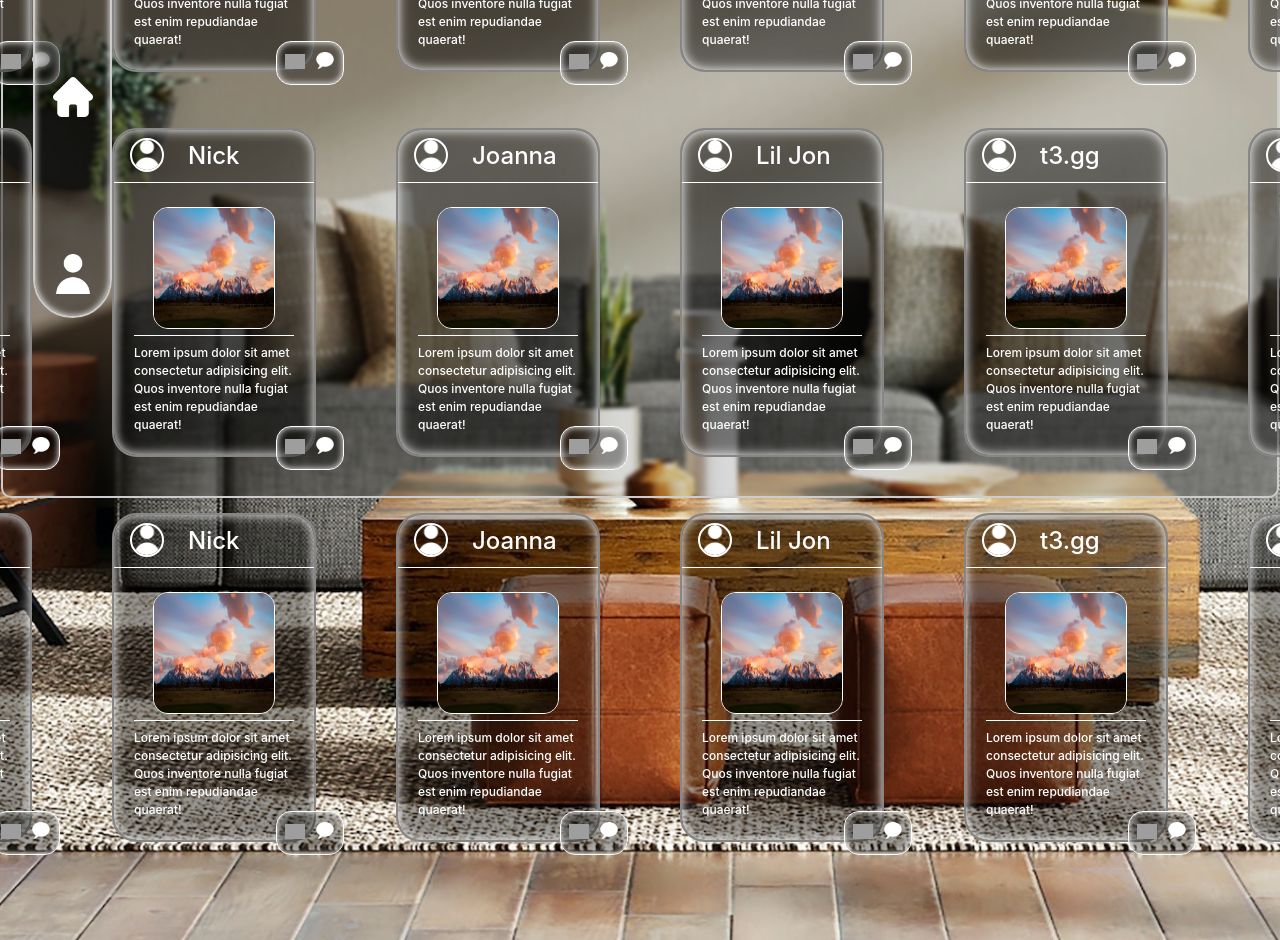
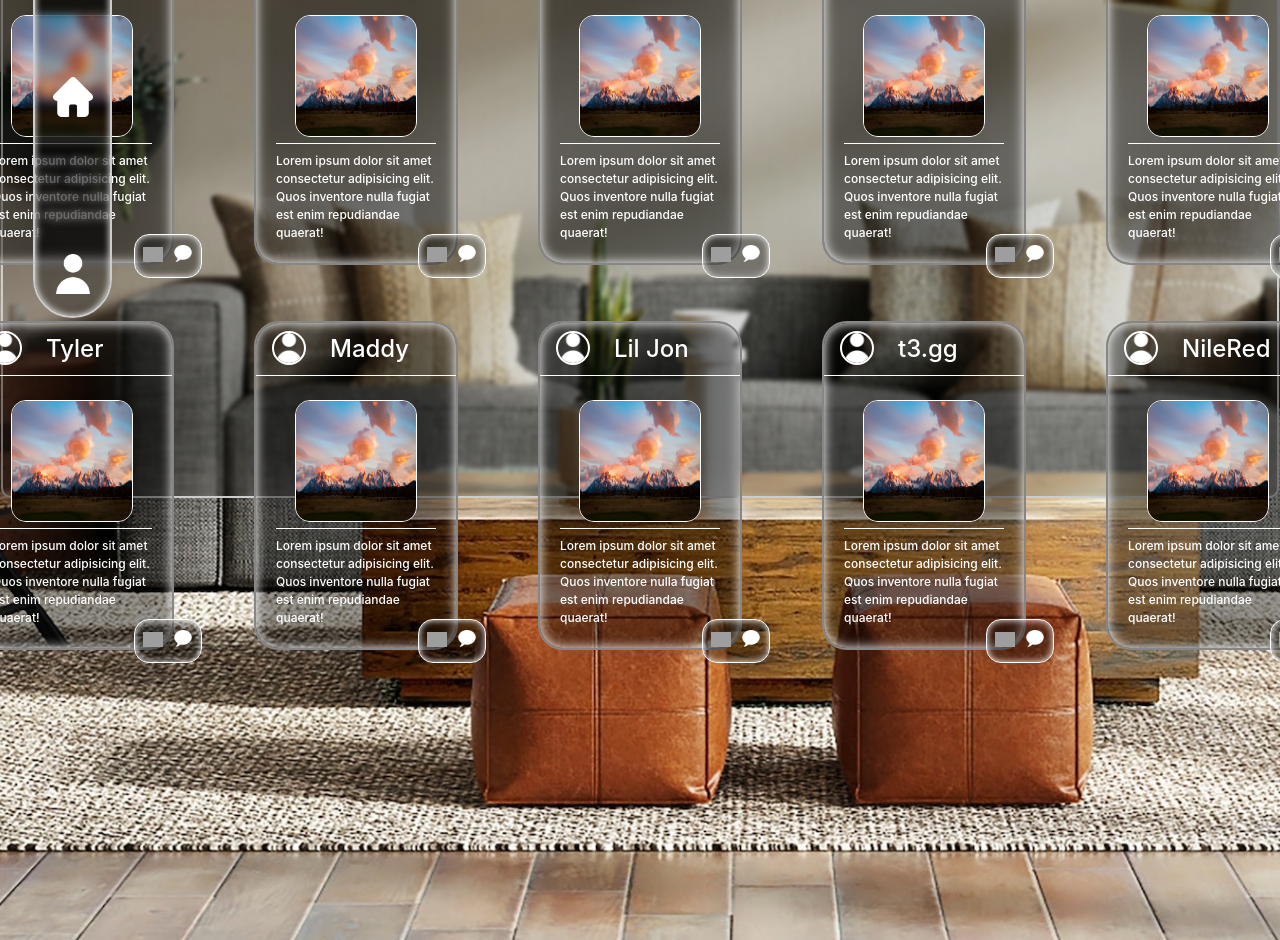
Before and after one commit to Atlessc/web54-spacial-design-idea, a React (Vite) app: page / in a window 1280 px wide. Shown: the part 300-1240 px from the top of the page. Built offline with nearby package versions, Linux system fonts and the light colour scheme; grey boxes are pictures that could not be loaded.

Commit message:
making the demo experience better by cut out one post and 1 row/level

```diff
--- a/src/App.css
+++ b/src/App.css
@@ -105,14 +105,7 @@
   flex-direction: row;
   align-items: center;
   justify-content: center;
-  margin-bottom: 3.5rem;
-}
 
-.level-4 {
-  display: flex;
-  flex-direction: row;
-  align-items: center;
-  justify-content: center;
 }
 
 
--- a/src/App.jsx
+++ b/src/App.jsx
@@ -59,9 +59,6 @@ function App() {
             <div className='level-3'>
             <Posts />
             </div>
-            <div className='level-4'>
-            <Posts />
-            </div>
           </div>
         </div>
       </div>
--- a/src/data/post-data.json
+++ b/src/data/post-data.json
@@ -13,7 +13,7 @@
         },
         {
             "id": 2,
-            "authorName": "Nick",
+            "authorName": "Maddy",
             "postedDate": "2020-01-01",
             "authorProfilePictureSrc": "./user.png",
             "postImageSrc": "./space-2.jpg",
@@ -24,7 +24,7 @@
         },
         {
             "id": 3,
-            "authorName": "Joanna",
+            "authorName": "Lil Jon",
             "postedDate": "2020-01-01",
             "authorProfilePictureSrc": "./user.png",
             "postImageSrc": "./space-2.jpg",
@@ -35,7 +35,7 @@
         },
         {
             "id": 4,
-            "authorName": "Lil Jon",
+            "authorName": "t3.gg",
             "postedDate": "2020-01-01",
             "authorProfilePictureSrc": "./user.png",
             "postImageSrc": "./space-2.jpg",
@@ -46,17 +46,6 @@
         },
         {
             "id": 5,
-            "authorName": "t3.gg",
-            "postedDate": "2020-01-01",
-            "authorProfilePictureSrc": "./user.png",
-            "postImageSrc": "./space-2.jpg",
-            "postComment": "Lorem ipsum dolor sit amet consectetur adipisicing elit. Quos inventore nulla fugiat est enim repudiandae quaerat!",
-            "altName": "author's post",
-            "numberOfLikes": 50,
-            "numberOfComments": 2
-        },
-        {
-            "id": 6,
             "authorName": "NileRed",
             "postedDate": "2020-01-01",
             "authorProfilePictureSrc": "./user.png",
```
